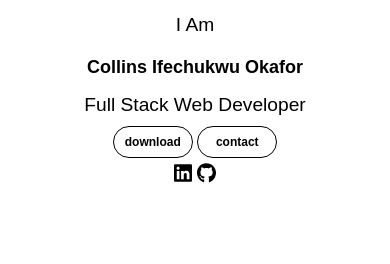
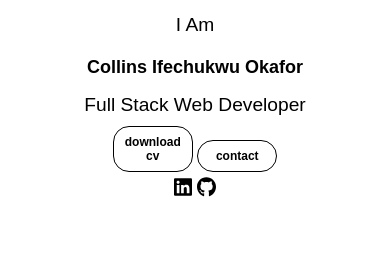
Before and after one commit to D-future0/Profolio, a plain HTML site: page index.html in a window 390 px wide. Shown: the part 391-655 px from the top of the page. Drawn offline with Linux system fonts and the light colour scheme; files whose address does not match are found by name.

Commit message:
style update

```diff
--- a/index.html
+++ b/index.html
@@ -42,7 +42,7 @@
                 <h2>collins ifechukwu okafor</h2>
                 <p>full stack web Developer</p>
                 <div class="btn-container">
-                <button class="btn download-resume">download</button>
+                <button class="btn download-resume">download cv</button>
                 <a href="#contact">
                     <button class="btn contact">contact</button>
                 </a>
--- a/style.css
+++ b/style.css
@@ -246,6 +246,9 @@ footer p {
         right: 1.5rem;
         background-color: white;
     }
+    .download-resume{
+        width: 100px;
+    }
     .open-menu-links{
         display: block;
     }
```
